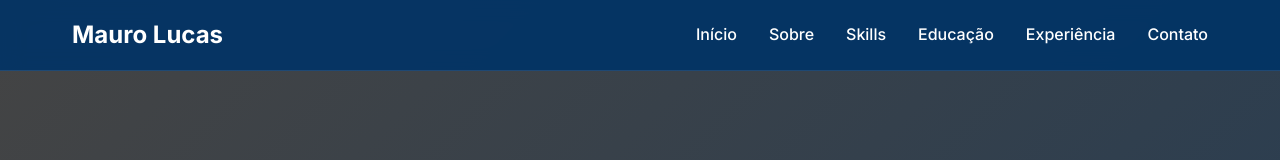
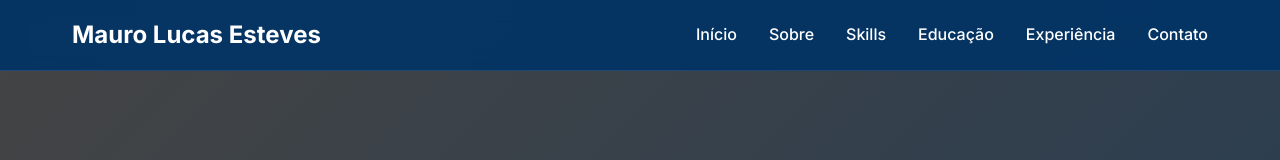
Before and after one commit to maurolucasesteves/meuportfolio, a plain HTML site: page index.html in a window 1280 px wide. Shown: the top 160 px of the page. Drawn offline with Linux system fonts and the light colour scheme.

Commit message:
Update index.html

```diff
--- a/index.html
+++ b/index.html
@@ -27,7 +27,7 @@
     <!-- Navegação fixa -->
     <nav class="navbar">
         <div class="nav-container">
-            <div class="logo">Mauro Lucas</div>
+            <div class="logo">Mauro Lucas Esteves</div>
             <ul class="nav-links">
                 <li><a href="#inicio">Início</a></li>
                 <li><a href="#sobre">Sobre</a></li>
```
